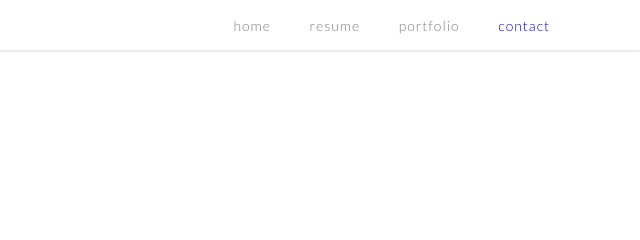
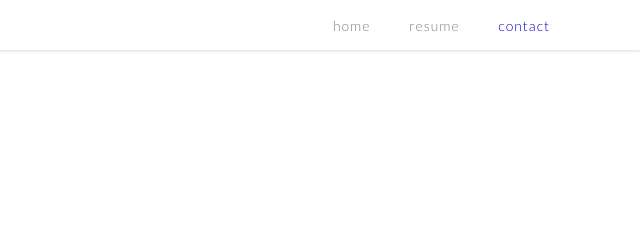
Before and after one commit to dianakusunoki/carlosmcoste.com, a plain HTML site: page contact.html in a window 1280 px wide. Shown: the top 240 px of the page, 640-1280 px from the left. Drawn offline with nearby package versions, Linux system fonts and the light colour scheme.

Commit message:
Add files via upload

```diff
--- a/contact.html
+++ b/contact.html
@@ -28,7 +28,7 @@
 			<ul>
 				<li><a href="index.html" target="_self">home</a></li>
 				<li><a href="resume.html" target="_self">resume</a></li>
-				<li><a href="portfolio.html" target="_self">portfolio</a></li>
+				<!--<li><a href="portfolio.html" target="_self">portfolio</a></li>-->
 				<!--<li><a href="about.html" target="_self">about</a></li>-->
 				<li><a href="contact.html" target="_self" class="current-page">contact</a></li>
 			</ul>
```
Also changed, not shown: index.html (+1 -1 lines), portfolio.html (+1 -1 lines), resume.html (+1 -1 lines).
